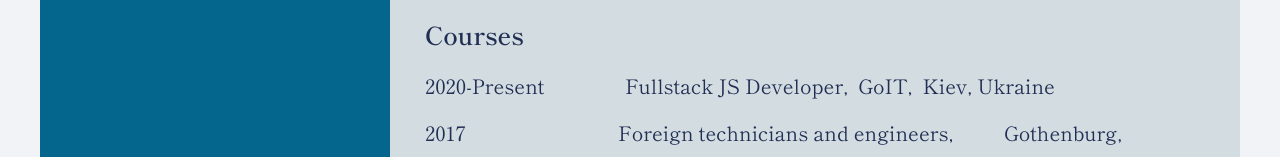
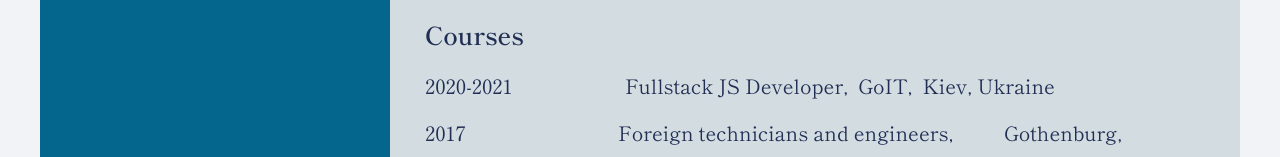
Before and after one commit to Vera-Korzun/resume, a React (Create React App) app: page / in a window 1280 px wide. Shown: the part 1928-2085 px from the top of the page. Built offline with nearby package versions, Linux system fonts and the light colour scheme.

Commit message:
Changes to data.js

```diff
--- a/src/Conponent/data/data.js
+++ b/src/Conponent/data/data.js
@@ -83,7 +83,7 @@ export const course = [
   {
     name: "GoIT",
     type: "Fullstack JS Developer",
-    year: "2020-Present",
+    year: "2020-2021",
     place: "Kiev, Ukraine",
   },
   {
```
